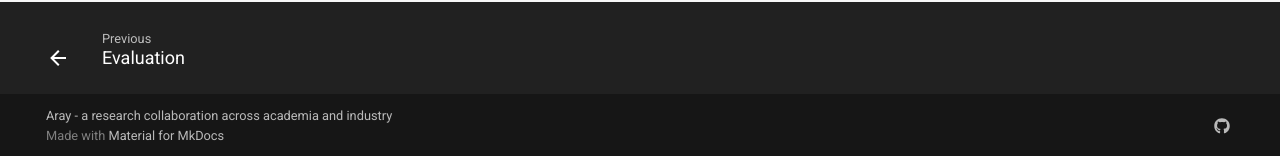
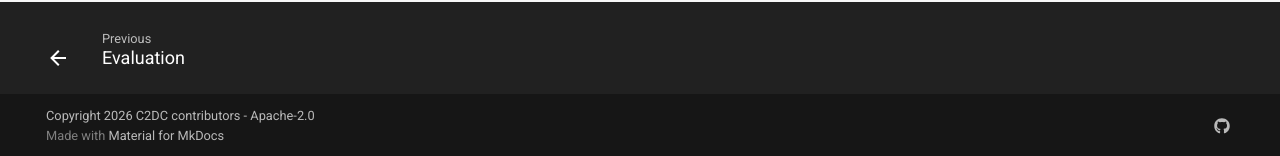
Before and after one commit to c2dc/aray, an MkDocs documentation site: the page built from docs/site/examples.md, in a window 1280 px wide and 900 px high, scrolled down 2407 px. Shown: the part 741-897 px from the top of the window. Built offline with MkDocs 1.6.1 and Material for MkDocs 9.7.7, drawn with Linux system fonts in a browser that asks for light colours; comment, search, counter and statistics services are not loaded.

Commit message:
Adopt Apache 2.0 license

```diff
--- a/mkdocs.yml
+++ b/mkdocs.yml
@@ -61,4 +61,4 @@ extra:
       link: https://github.com/c2dc/aray
       name: Aray on GitHub
 
-copyright: Aray - a research collaboration across academia and industry
+copyright: Copyright 2026 C2DC contributors - Apache-2.0
--- a/pyproject.toml
+++ b/pyproject.toml
@@ -7,6 +7,8 @@ name = "aray"
 version = "0.1.0"
 description = "Generate benign files that match YARA rules for security testing"
 requires-python = ">=3.12"
+license = "Apache-2.0"
+license-files = ["LICENSE", "NOTICE"]
 dependencies = [
     "ipython>=9.10.0",
     "langchain-openai>=1.1.7",
```
Also changed, not shown: README.md (+8 -0 lines), 2 other files.
